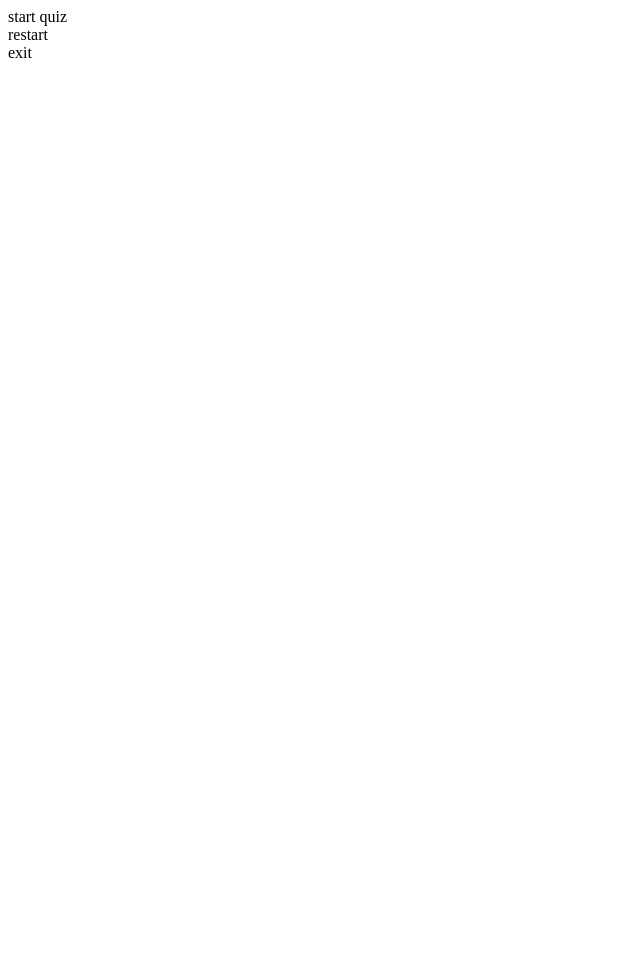
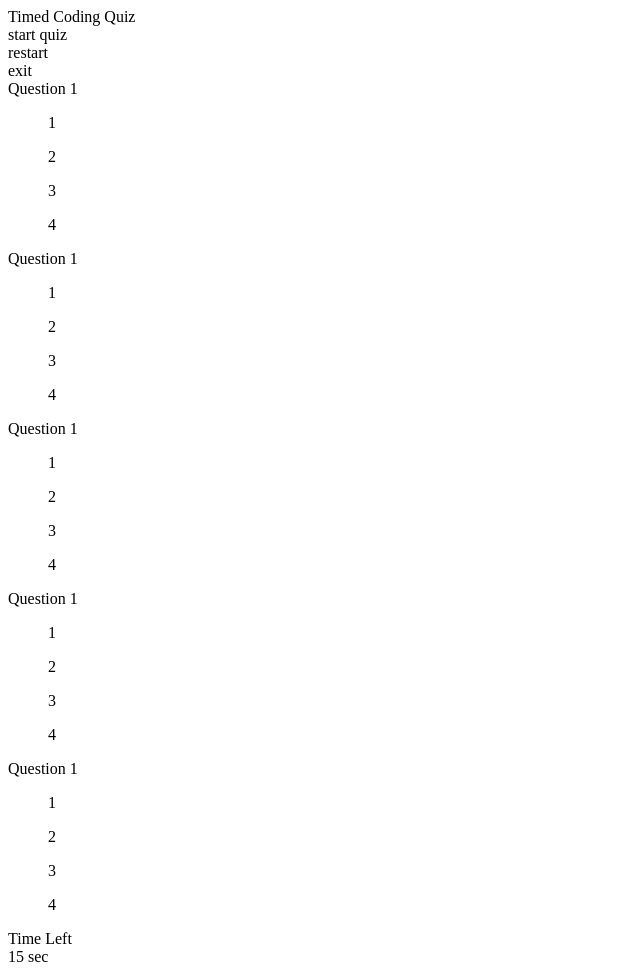
Before and after one commit to Jake4783/timedCodingQuiz, a plain HTML site: page Index.html in a window 1280 px wide. Shown: the whole page, without its empty margins (0-640 px from the left). Before the commit the page ends 800 px from the top, so only its background shows below. Drawn offline with Linux system fonts and the light colour scheme.

Commit message:
Second Commit updating HTML

```diff
--- a/Index.html
+++ b/Index.html
@@ -9,19 +9,55 @@
 </head>
 <body>
     <main>
-        <header class="head">
-
-        </header>
+        <header class="head">Timed Coding Quiz</header>
         <!--start quiz button-->
         <div class="start-btn">start quiz</div>
+
+        <!--Button control-->
         <div class="buttons">
             <div class="restart-btn">restart</div>
             <div class="exit-btn">exit</div>
         </div>
-        <section class = "cards">
-
+        <!--Quiz question control-->
+        <section class = "quiz-cards">
+            <div class="questions">
+                <div class="q1">Question 1
+                    <ul>1</ul>
+                    <ul>2</ul>
+                    <ul>3</ul>
+                    <ul>4</ul>
+                </div>
+                <div class="q2">Question 1
+                    <ul>1</ul>
+                    <ul>2</ul>
+                    <ul>3</ul>
+                    <ul>4</ul>
+                </div>
+                <div class="q3">Question 1
+                    <ul>1</ul>
+                    <ul>2</ul>
+                    <ul>3</ul>
+                    <ul>4</ul>
+                </div>
+                <div class="q4">Question 1
+                    <ul>1</ul>
+                    <ul>2</ul>
+                    <ul>3</ul>
+                    <ul>4</ul>
+                </div>
+                <div class="q5">Question 1
+                    <ul>1</ul>
+                    <ul>2</ul>
+                    <ul>3</ul>
+                    <ul>4</ul>
+                </div>
+            </div>
         </section>
-
+        <!--Timer Control-->
+        <section class="timer">
+            <div class="time-text">Time Left</div>
+            <div class="time-sec">15 sec</div>
+        </section>
     <link rel="stylesheet" href="./Assets/Script.js">
     </main>
 </body>
```
